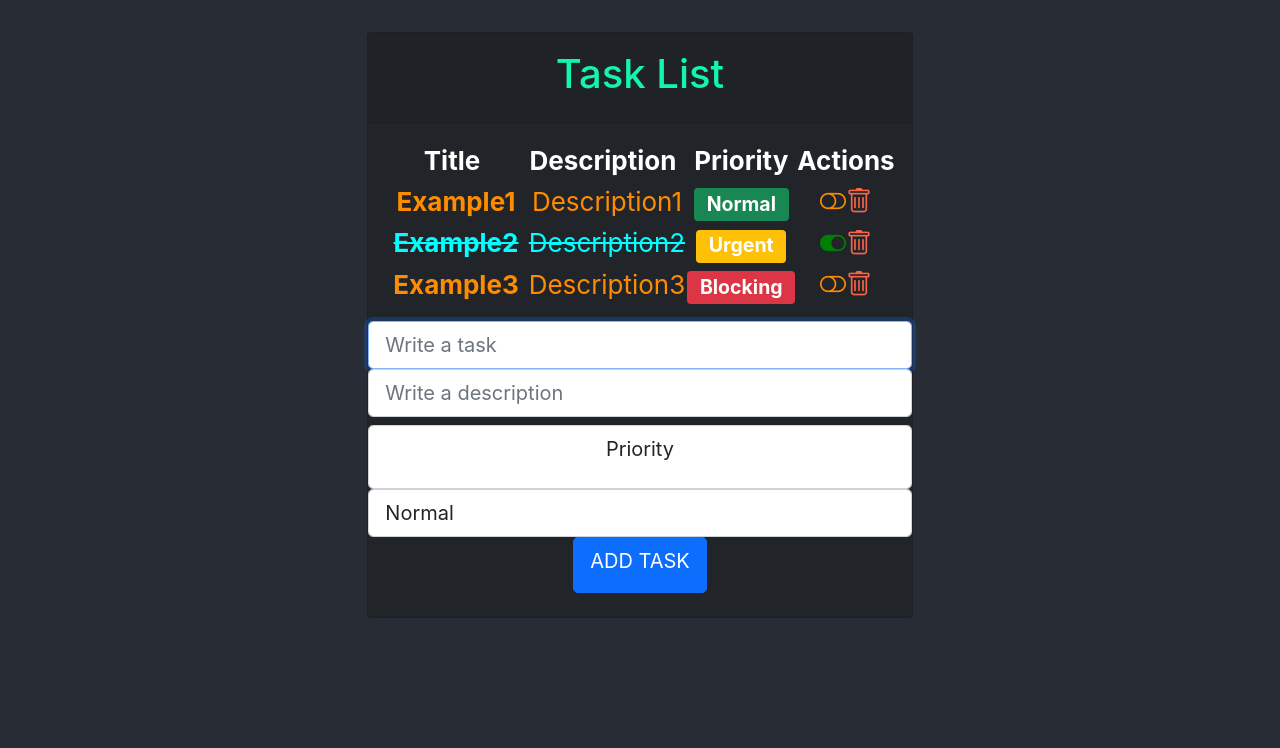
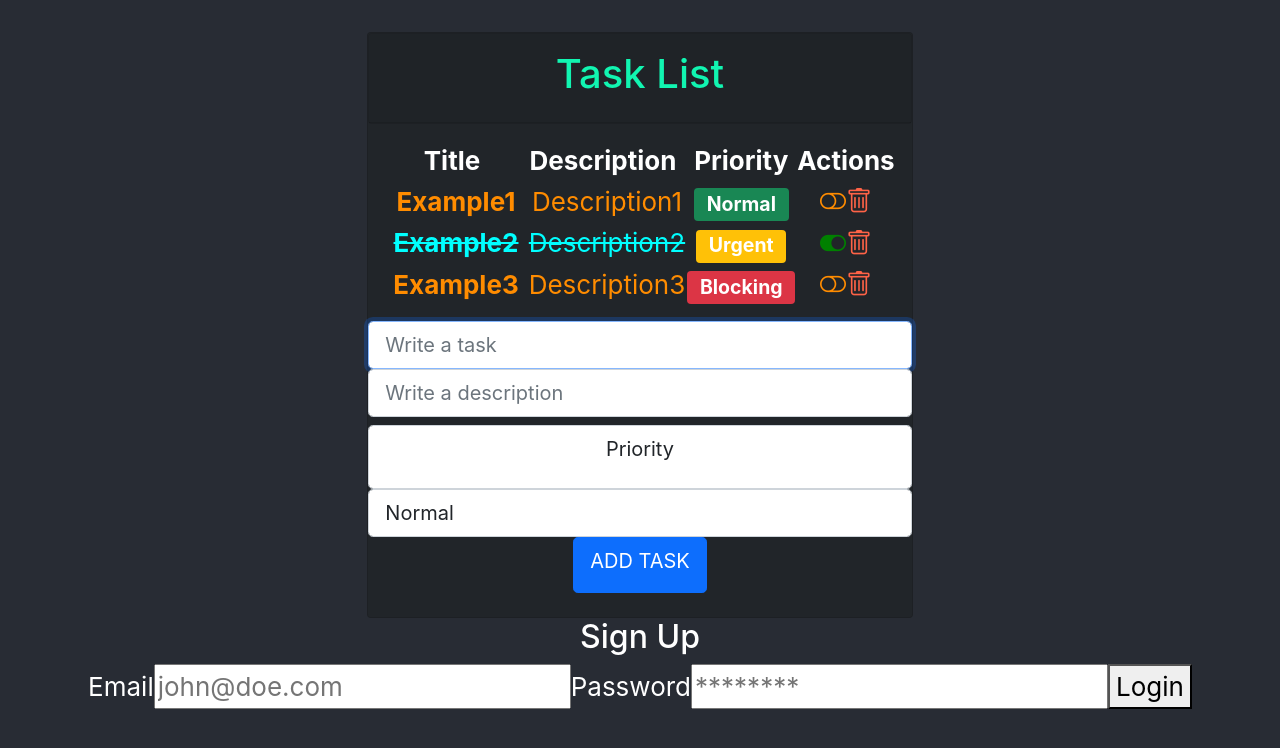
Before and after one commit to DaniPinelli/integrator, a React (Create React App) app: page / in a window 1280 px wide. Shown: the top 748 px of the page. Built offline with nearby package versions, Linux system fonts and the light colour scheme.

Commit message:
Added yulp and formik

```diff
--- a/package.json
+++ b/package.json
@@ -9,11 +9,13 @@
     "axios": "^0.27.2",
     "bootstrap": "^5.1.3",
     "bootstrap-icons": "^1.8.1",
+    "formik": "^2.2.9",
     "node-sass": "^7.0.1",
     "react": "^18.0.0",
     "react-dom": "^18.0.0",
     "react-scripts": "5.0.0",
-    "web-vitals": "^2.1.4"
+    "web-vitals": "^2.1.4",
+    "yup": "^0.32.11"
   },
   "scripts": {
     "start": "react-scripts start",
--- a/src/App.js
+++ b/src/App.js
@@ -1,6 +1,7 @@
 
 import './App.css';
 import TaskListComponent from './components/container/task_list';
+import LoginFormik from './components/pure/forms/loginFormik';
 
 
 function App() {
@@ -9,6 +10,8 @@ function App() {
     <div className="App">
 
       <TaskListComponent />
+
+      <LoginFormik />
     </div>
 
 
--- /dev/null
+++ b/src/components/pure/forms/loginFormik.jsx
@@ -0,0 +1,85 @@
+import React from 'react'
+import { Formik, Field, Form, ErrorMessage } from 'formik';
+import * as Yup from 'yup';
+
+
+const loginSchema = Yup.object().shape(
+    {
+        email: Yup.string()
+            .email('Invalid email'),
+
+        password: Yup.string()
+            .min(8, 'Password must be at least 8 characters')
+    }
+)
+
+
+const LoginFormik = () => {
+
+    const initialCredentials = {
+        email: '',
+        password: ''
+    }
+
+
+    return (
+        <div>
+            <h2>Sign Up</h2>
+            <Formik
+                initialValues={initialCredentials}
+                validationSchema={loginSchema}
+                onSubmit={async (values) => {
+                    await new Promise((r) => setTimeout(r, 100));
+                    alert(JSON.stringify(values, null, 2));
+                    localStorage.setItem('credentials', JSON.stringify(values))
+                }}
+            >
+
+                {/* Obtein props */}
+
+
+                {props => {
+                    const {
+                        values,
+                        touched,
+                        errors,
+                        isSubmitting,
+                        handleChange,
+                        handleBlur
+                    } = props
+
+                    return (
+                        <Form>
+                            <label htmlFor="email">Email</label>
+                            <Field id="email" type="email" name="email" placeholder="john@doe.com" />
+
+                            {errors.email && touched.email && (
+                                <ErrorMessage component='span' name="email" />
+
+                            )}
+
+                            <label htmlFor="passwordl">Password</label>
+                            <Field
+                                id="password"
+                                name="password"
+                                placeholder="********"
+                                type="password"
+                            />
+
+                            {errors.password && touched.password && (
+                                <ErrorMessage component='span' name="password" />
+                            )}
+
+                            <button type="submit">Login</button>
+                            {isSubmitting ? <p>Submitting...</p> : null}
+                        </Form>
+                    )
+                }}
+
+            </Formik>
+        </div>
+    )
+}
+
+
+export default LoginFormik
```
Also changed, not shown: 1 other file (tests, documents, lock files or other folders).
